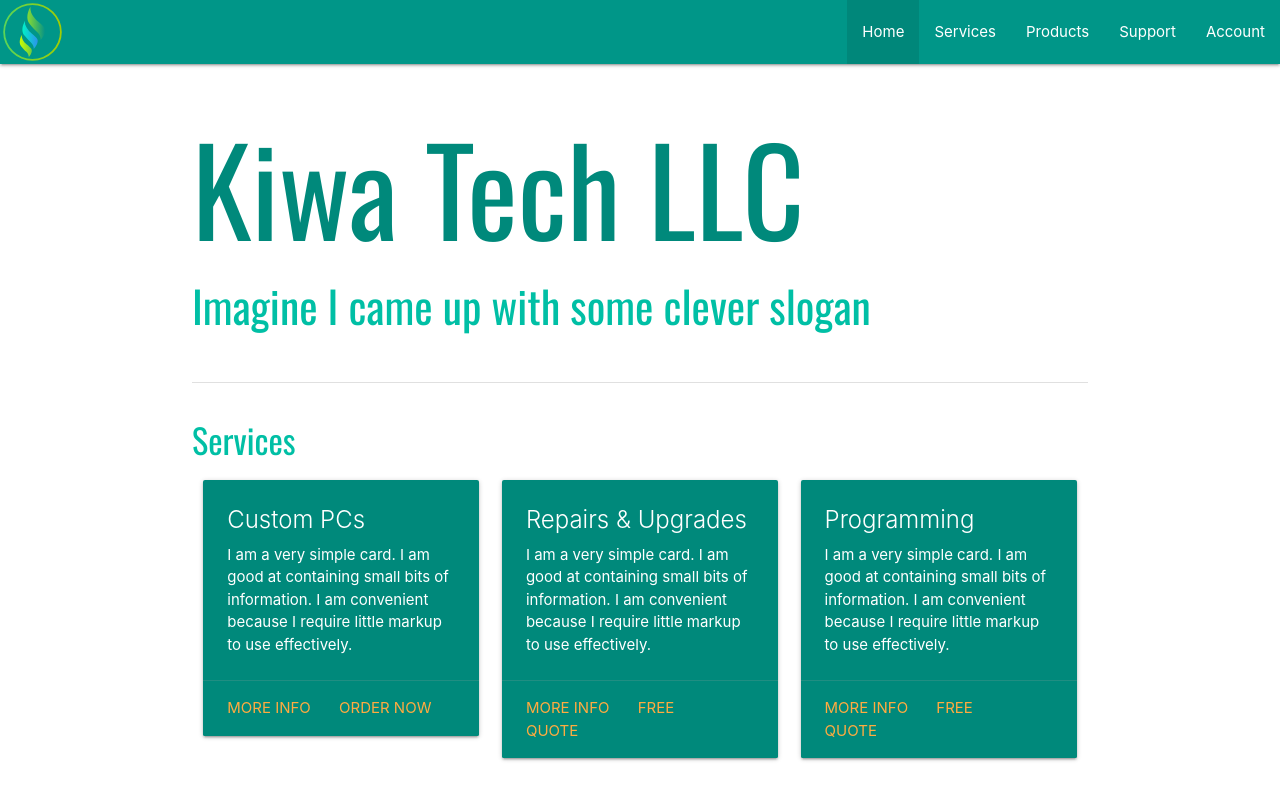
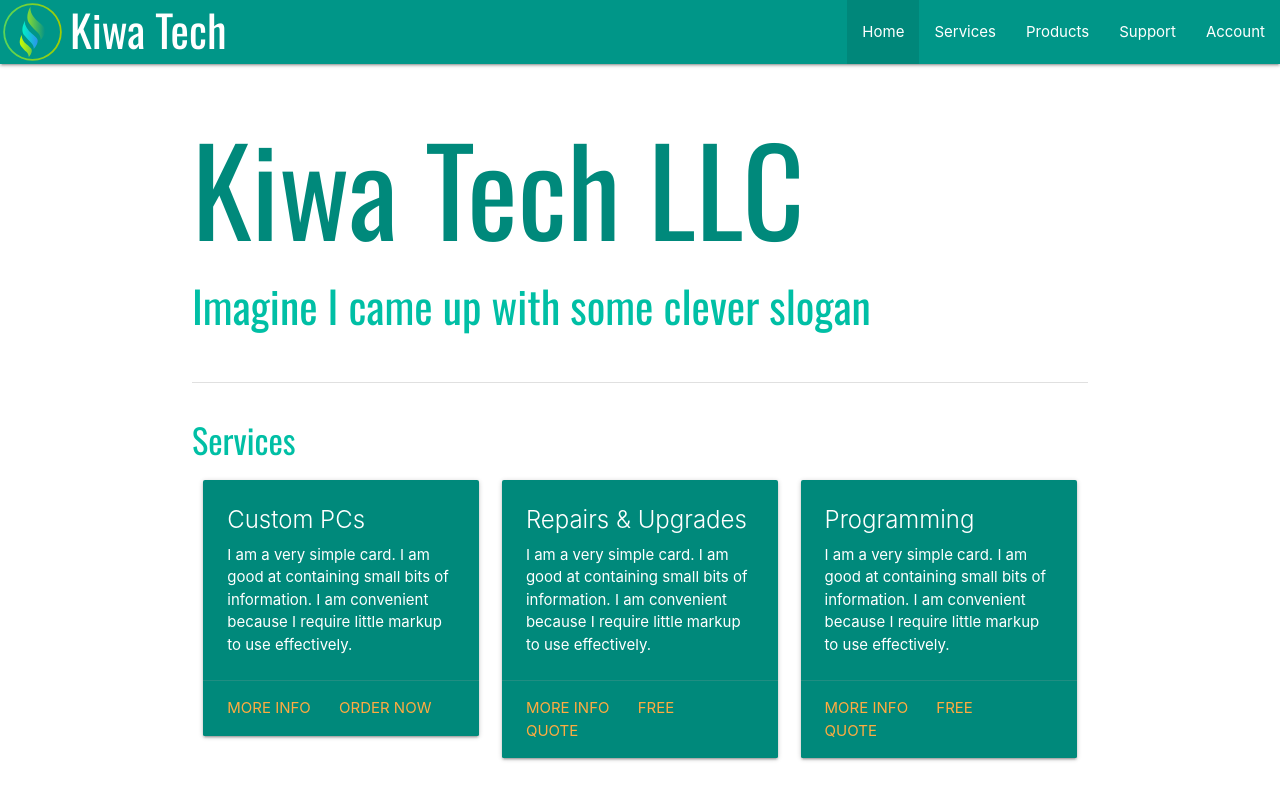
Before and after one commit to Filip-Kin/kiwatech.net, a plain HTML site: page index.html in a window 1280 px wide. Shown: the top 793 px of the page. Drawn offline with nearby package versions, Linux system fonts and the light colour scheme.

Commit message:
Added text to brand navbar

```diff
--- a/css/index.css
+++ b/css/index.css
@@ -8,6 +8,23 @@ nav .brand-logo {
     object-fit: contain;
 }
 
+@media only screen and (min-width: 601px) {
+    .brand-title h3 {
+        margin: 0;
+        padding: 6px;
+        height: 100%;
+        object-fit: contain;
+        margin-left: 64px;
+        display: inline-block;
+    }
+}
+
+@media only screen and (max-width: 600px) {
+    .brand-title h3 {
+        display: none;
+    }
+}
+
 h1, h2, h3, h4, h5, h6, h7 {
     font-family: 'Oswald';
 }
--- a/index.html
+++ b/index.html
@@ -13,6 +13,7 @@
     <nav>
         <div class="nav-wrapper teal">
             <a href="#" class="brand-logo"><img src="./img/logo-icon.svg"></a>
+            <a href="#" class="brand-title"><h3>Kiwa Tech</h3></a>
             <a href="#" data-target="mobile-demo" class="sidenav-trigger"><i class="material-icons">menu</i></a>
             <ul id="nav-mobile" class="right hide-on-med-and-down">
                 <li class="active"><a href="#">Home</a></li>
```
